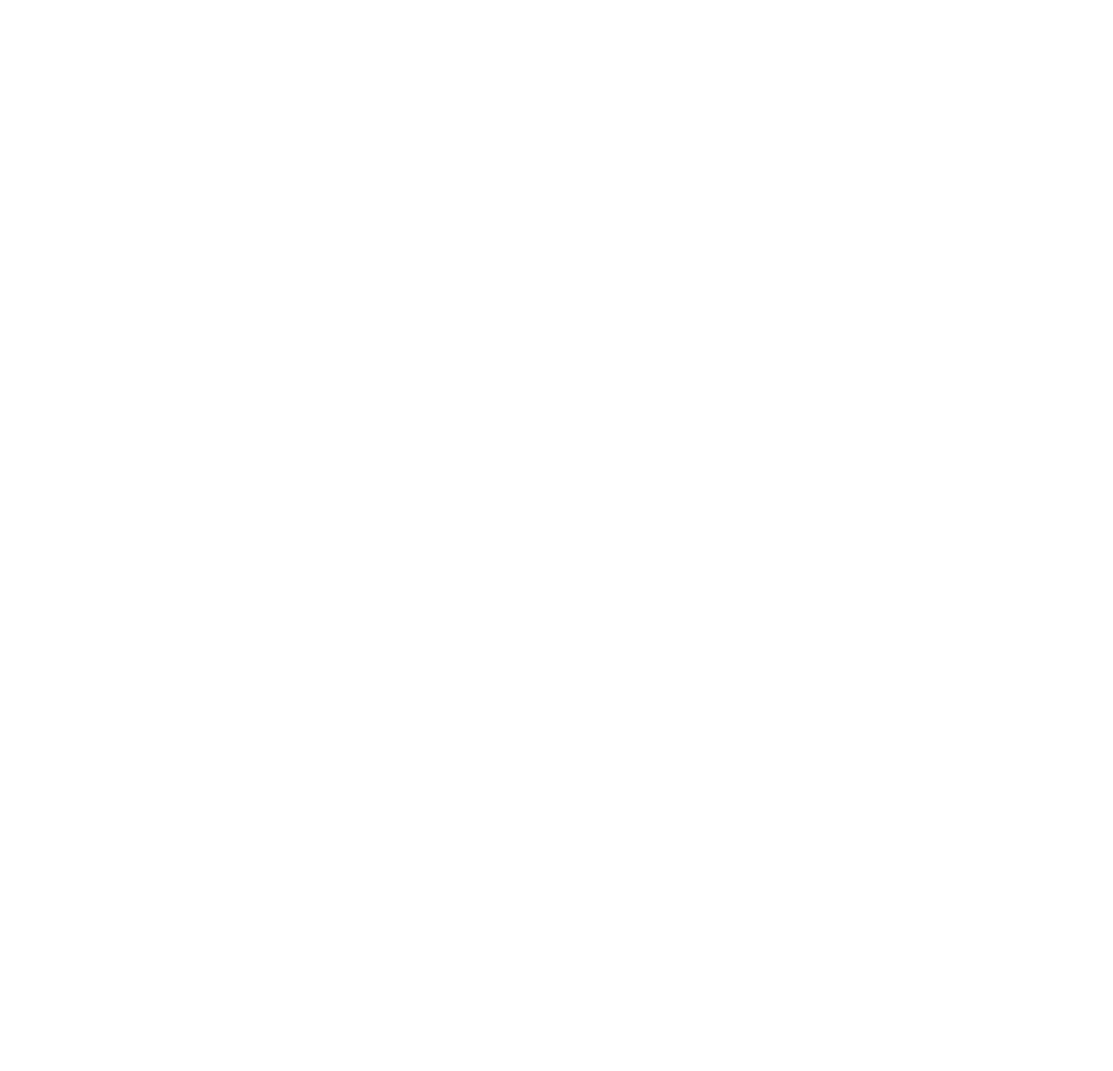
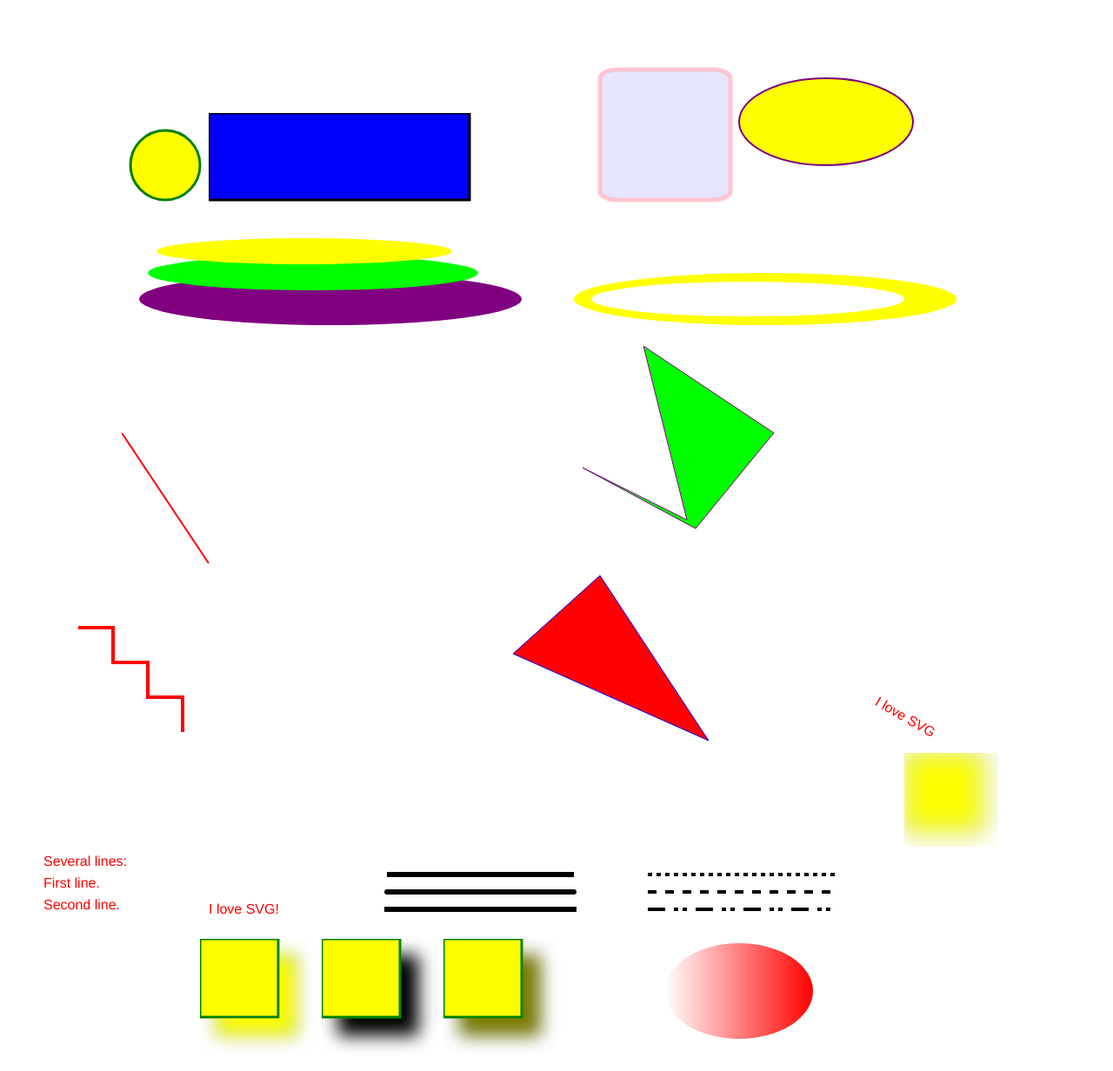
Before and after one commit to Wanderlust-sol/vue-practice, a Vue app: page /canvas in a window 1280 px wide. Shown: the whole page at 87% size. Before the commit the page ends 800 px from the top, so only its background shows below. Built offline with nearby package versions, Linux system fonts and the light colour scheme.

Commit message:
svg 만들어보기

```diff
--- /dev/null
+++ b/src/pages/MyCanvas.vue
@@ -0,0 +1,146 @@
+<template>
+  <div>
+    <svg width="100" height="100">
+      <circle cx="50" cy="50" r="40" stroke="green" stroke-width="3" fill="yellow" />
+    </svg>
+    <svg width="400" height="110">
+      <rect width="300" height="100" style="fill:rgb(0,0,255);stroke-width:3;stroke:rgb(0,0,0)" />
+    </svg>
+    <svg width="500" height="180">
+      <rect
+        x="50"
+        y="20"
+        rx="20"
+        ry="10"
+        width="150"
+        height="150"
+        style="fill:blue;stroke:pink;stroke-width:5;fill-opacity:0.1;stroke-opacity:0.9"
+      />
+      <ellipse cx="310" cy="80" rx="100" ry="50" style="fill:yellow;stroke:purple;stroke-width:2" />
+    </svg>
+    <svg height="150" width="500">
+      <ellipse cx="240" cy="100" rx="220" ry="30" style="fill:purple" />
+      <ellipse cx="220" cy="70" rx="190" ry="20" style="fill:lime" />
+      <ellipse cx="210" cy="45" rx="170" ry="15" style="fill:yellow" />
+    </svg>
+    <svg height="100" width="500">
+      <ellipse cx="240" cy="50" rx="220" ry="30" style="fill:yellow" />
+      <ellipse cx="220" cy="50" rx="180" ry="20" style="fill:white" />
+    </svg>
+    <svg height="150" width="500">
+      <line x1="0" y1="0" x2="100" y2="150" style="stroke:rgb(255,0,0);stroke-width:2" />
+    </svg>
+    <svg height="250" width="500">
+      <polygon
+        points="100,0 250,100 160,210 30,140 150,200"
+        style="fill:lime; stroke:purple;stroke-width:1"
+      />
+    </svg>
+    <svg height="180" width="500">
+      <polyline
+        points="0,40 40,40 40,80 80,80 80,120 120,120 120,160"
+        style="fill:white;stroke:red;stroke-width:4"
+      />
+    </svg>
+    <svg height="210" width="400">
+      <path d="M0 100 L100 10 L225 200 Z" fill="red" stroke="blue" />
+    </svg>
+    <svg height="60" width="200">
+      <text x="0" y="15" fill="red" transform="rotate(30 20,40)">I love SVG</text>
+    </svg>
+    <svg height="90" width="200">
+      <text x="10" y="20" style="fill:red;">
+        Several lines:
+        <tspan x="10" y="45">First line.</tspan>
+        <tspan x="10" y="70">Second line.</tspan>
+      </text>
+    </svg>
+    <svg height="30" width="200">
+      <a xlink:href="https://www.w3schools.com/graphics/" target="_blank">
+        <text x="0" y="15" fill="red">I love SVG!</text>
+      </a>
+    </svg>
+    <svg height="80" width="300">
+      <g fill="none" stroke="black" stroke-width="6">
+        <path stroke-linecap="butt" d="M5 20 l215 0" />
+        <path stroke-linecap="round" d="M5 40 l215 0" />
+        <path stroke-linecap="square" d="M5 60 l215 0" />
+      </g>
+    </svg>
+    <svg height="80" width="300">
+      <g fill="none" stroke="black" stroke-width="4">
+        <path stroke-dasharray="5 5" d="M5 20 l215 0" />
+        <path stroke-dasharray="10 10" d="M5 40 l215 0" />
+        <path stroke-dasharray="20 10 5 5 5 10" d="M5 60 l215 0" />
+      </g>
+    </svg>
+    <svg height="200" width="200">
+      <defs>
+        <filter id="f1" x="0" y="0">
+          <feGaussianBlur in="SourceGraphic" stdDeviation="15" />
+        </filter>
+      </defs>
+      <rect
+        x="0"
+        width="90"
+        height="90"
+        stroke="green"
+        stroke-width="3"
+        fill="yellow"
+        filter="url(#f1)"
+      />
+    </svg>
+    <svg height="140" width="140">
+      <defs>
+        <filter id="f2" x="0" y="0" width="200%" height="200%">
+          <feOffset result="offOut" in="SourceGraphic" dx="20" dy="20" />
+          <feGaussianBlur result="blurOut" in="offOut" stdDeviation="10" />
+          <feBlend in="SourceGraphic" in2="blurOut" mode="normal" />
+        </filter>
+      </defs>
+      <rect width="90" height="90" stroke="green" stroke-width="3" fill="yellow" filter="url(#f2)" />
+    </svg>
+    <svg height="140" width="140">
+      <defs>
+        <filter id="f3" x="0" y="0" width="200%" height="200%">
+          <feOffset result="offOut" in="SourceAlpha" dx="20" dy="20" />
+          <feGaussianBlur result="blurOut" in="offOut" stdDeviation="10" />
+          <feBlend in="SourceGraphic" in2="blurOut" mode="normal" />
+        </filter>
+      </defs>
+      <rect width="90" height="90" stroke="green" stroke-width="3" fill="yellow" filter="url(#f3)" />
+    </svg>
+    <svg height="140" width="140">
+      <defs>
+        <filter id="f4" x="0" y="0" width="200%" height="200%">
+          <feOffset result="offOut" in="SourceGraphic" dx="20" dy="20" />
+          <feColorMatrix
+            result="matrixOut"
+            in="offOut"
+            type="matrix"
+            values="0.2 0 0 0 0 0 0.2 0 0 0 0 0 0.2 0 0 0 0 0 1 0"
+          />
+          <feGaussianBlur result="blurOut" in="matrixOut" stdDeviation="10" />
+          <feBlend in="SourceGraphic" in2="blurOut" mode="normal" />
+        </filter>
+      </defs>
+      <rect width="90" height="90" stroke="green" stroke-width="3" fill="yellow" filter="url(#f4)" />
+    </svg>
+    <svg height="150" width="400">
+      <defs>
+        <linearGradient id="grad1" x1="0%" y1="0%" x2="100%" y2="0%">
+          <stop offset="0%" style="stop-color:rgb(255,255,600);stop-opacity:1" />
+          <stop offset="100%" style="stop-color:rgb(255,0,0);stop-opacity:1" />
+        </linearGradient>
+      </defs>
+      <ellipse cx="200" cy="70" rx="85" ry="55" fill="url(#grad1)" />
+    </svg>
+  </div>
+</template>
+
+<script>
+export default {};
+</script>
+
+<style scoped>
+</style>
--- a/src/routes.js
+++ b/src/routes.js
@@ -2,6 +2,7 @@
 import VueRouter from "vue-router";
 import Main from "@/pages/Main.vue";
 import Next from "./pages/Next.vue";
+import MyCanvas from "./pages/MyCanvas.vue";
 
 Vue.use(VueRouter);
 
@@ -16,5 +17,9 @@
       path: "/next",
       component: Next,
     },
+    {
+      path: "/canvas",
+      component: MyCanvas,
+    },
   ],
 });
```
